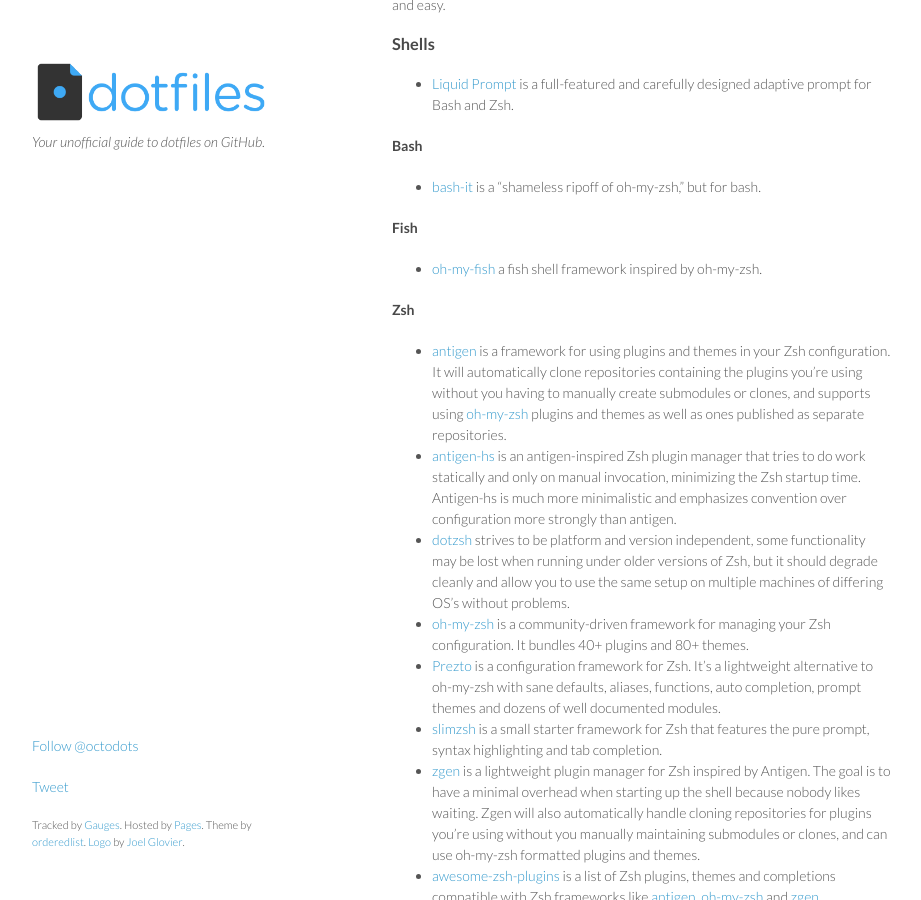
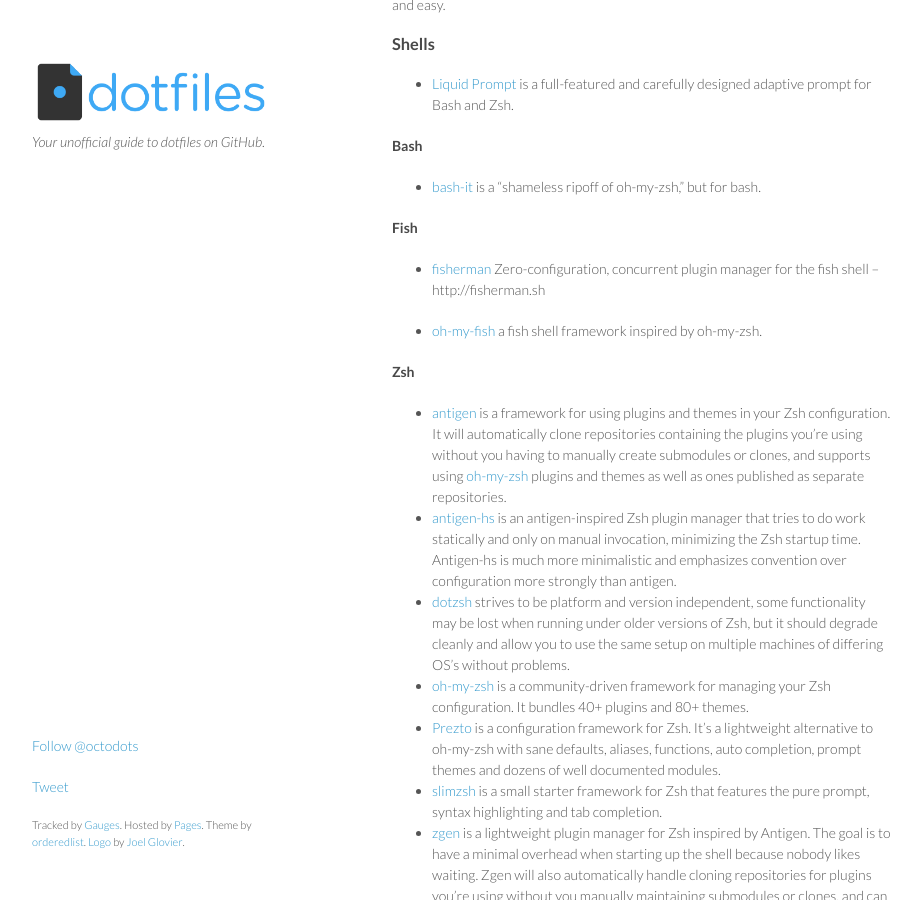
Before and after one commit to dotfiles/dotfiles.github.com, a Jekyll site: the page built from index.md, in a window 1280 px wide and 900 px high, scrolled down 1184 px. Shown: the whole window, without its empty margins (178-1099 px from the left). Built offline with Jekyll 4.4.1, drawn with Linux system fonts in a browser that asks for light colours; Markdown is read by kramdown in place of the engine named in the settings; comment, search, counter and statistics services are not loaded.

Commit message:
Add fisherman https://github.com/fisherman/fisherman to fish section.

```diff
--- a/index.md
+++ b/index.md
@@ -49,6 +49,8 @@
 * [bash-it](https://github.com/Bash-it/bash-it) is a "shameless ripoff of oh-my-zsh," but for bash.
 
 #### Fish
+
+* [fisherman](https://github.com/fisherman/fisherman) Zero-configuration, concurrent plugin manager for the fish shell – http://fisherman.sh
 
 * [oh-my-fish](https://github.com/oh-my-fish/oh-my-fish) a fish shell framework inspired by oh-my-zsh.
 
```
